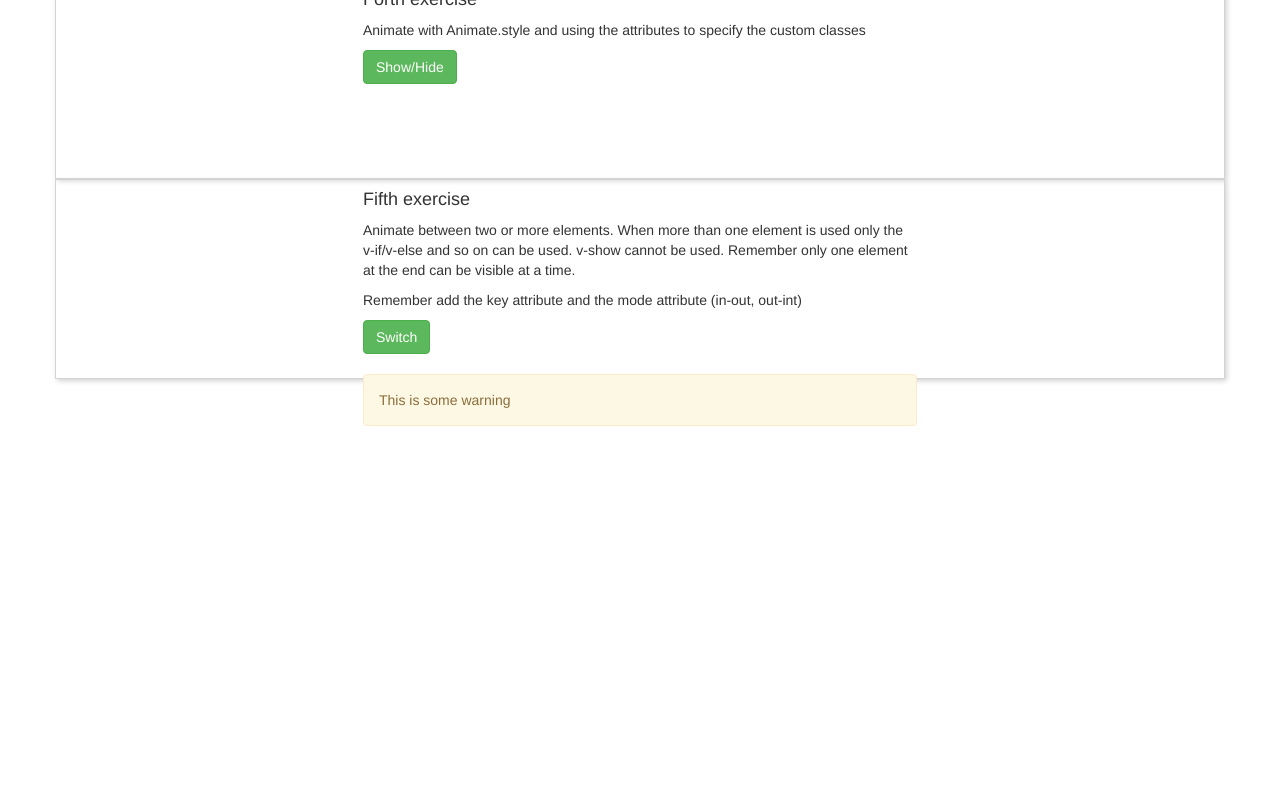
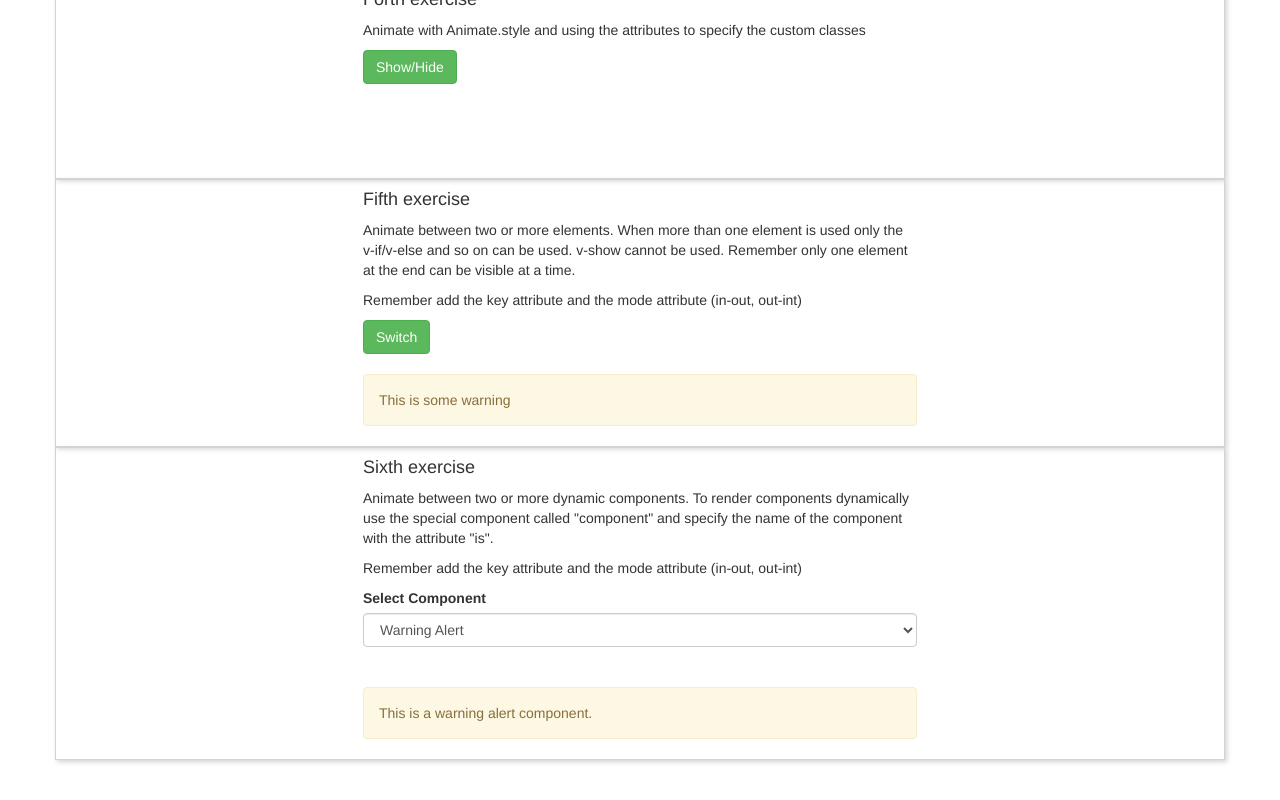
Before and after one commit to Udemy-Vue-TheCompleteGuide/Animation-Learn, a Vue app: page / in a window 1280 px wide. Shown: the part 766-1566 px from the top of the page. Before the commit the page ends 1212 px from the top, so only its background shows below. Built offline with nearby package versions, Linux system fonts and the light colour scheme.

Commit message:
Working with multiples elements

```diff
--- a/src/App.vue
+++ b/src/App.vue
@@ -53,8 +53,8 @@
         <p>Animate with Animate.style and using the attributes to specify the custom classes</p>
         <button class="btn btn-success" @click="showHide4">Show/Hide</button>
         <br><br>
-        <transition enter-to-class="animate__animated animate__zoomIn"
-                    leave-to-class="animate__animated animate__zoomOut"
+        <transition enter-active-class="animate__animated animate__zoomIn"
+                    leave-active-class="animate__animated animate__zoomOut"
         >
           <div class="alert alert-info" v-if="visible4">
             This is some info using fade animation using custom classes from Animate.style
@@ -77,8 +77,8 @@
         <button class="btn btn-success" @click="showHide5">Switch</button>
         <br><br>
         <transition mode="out-in"
-                    enter-to-class="animate__animated animate__backInDown"
-                    leave-to-class="animate__animated animate__backOutDown"
+                    enter-active-class="animate__animated animate__backInUp"
+                    leave-active-class="animate__animated animate__backOutDown"
         >
           <div class="alert alert-info" v-if="visible5" key="info">This is some info</div>
           <div class="alert alert-warning" v-else key="warning">This is some warning</div>
@@ -86,10 +86,39 @@
       </div>
     </div>
 
+    <!-- Sixth exercise. Creating animation between two dynamic components. -->
+    <div class="row exercise-box">
+      <div class="col-sm-12 col-md-6 col-md-offset-3">
+        <h4>Sixth exercise</h4>
+        <p>
+          Animate between two or more dynamic components.
+          To render components dynamically use the special component called "component"
+          and specify the name of the component with the attribute "is".
+        </p>
+        <p>Remember add the key attribute and the mode attribute (in-out, out-int)</p>
+        <label for="selectComponent">Select Component</label>
+        <select id="selectComponent" class="form-control"
+                v-model="componentSelected">
+          <option value="WarningAlert">Warning Alert</option>
+          <option value="SuccessAlert">Success Alert</option>
+        </select>
+        <br><br>
+        <transition mode="out-in"
+                    enter-active-class="animate__animated animate__bounceInRight"
+                    leave-active-class="animate__animated animate__bounceOutLeft"
+        >
+          <component :is="componentSelected"></component>
+        </transition>
+      </div>
+    </div>
+
+    <br><br>
   </div> <!-- container -->
 </template>
 
 <script>
+import WarningAlert from "@/components/WarningAlert";
+import SuccessAlert from "@/components/SuccessAlert";
 
 export default {
   name: 'App',
@@ -99,9 +128,13 @@ export default {
       visible2: false,
       visible4: false,
       visible5: false,
+      componentSelected: 'WarningAlert'
     }
   },
-  components: {},
+  components: {
+    WarningAlert,
+    SuccessAlert
+  },
   methods: {
     showHide1() {
       this.visible1 = !this.visible1;
@@ -121,7 +154,7 @@ export default {
 
 <style>
 .exercise-box {
-  height: 200px;
+  min-height: 200px;
   border: 1px lightgray solid;
   box-shadow: 2px 2px 5px lightgray;
 }
--- /dev/null
+++ b/src/components/SuccessAlert.vue
@@ -0,0 +1,13 @@
+<template>
+  <div class="alert alert-success">This is a success alert component.</div>
+</template>
+
+<script>
+export default {
+  name: "SuccessAlert"
+}
+</script>
+
+<style scoped>
+
+</style>
--- /dev/null
+++ b/src/components/WarningAlert.vue
@@ -0,0 +1,13 @@
+<template>
+  <div class="alert alert-warning">This is a warning alert component.</div>
+</template>
+
+<script>
+export default {
+name: "WarningAlert"
+}
+</script>
+
+<style scoped>
+
+</style>
```
